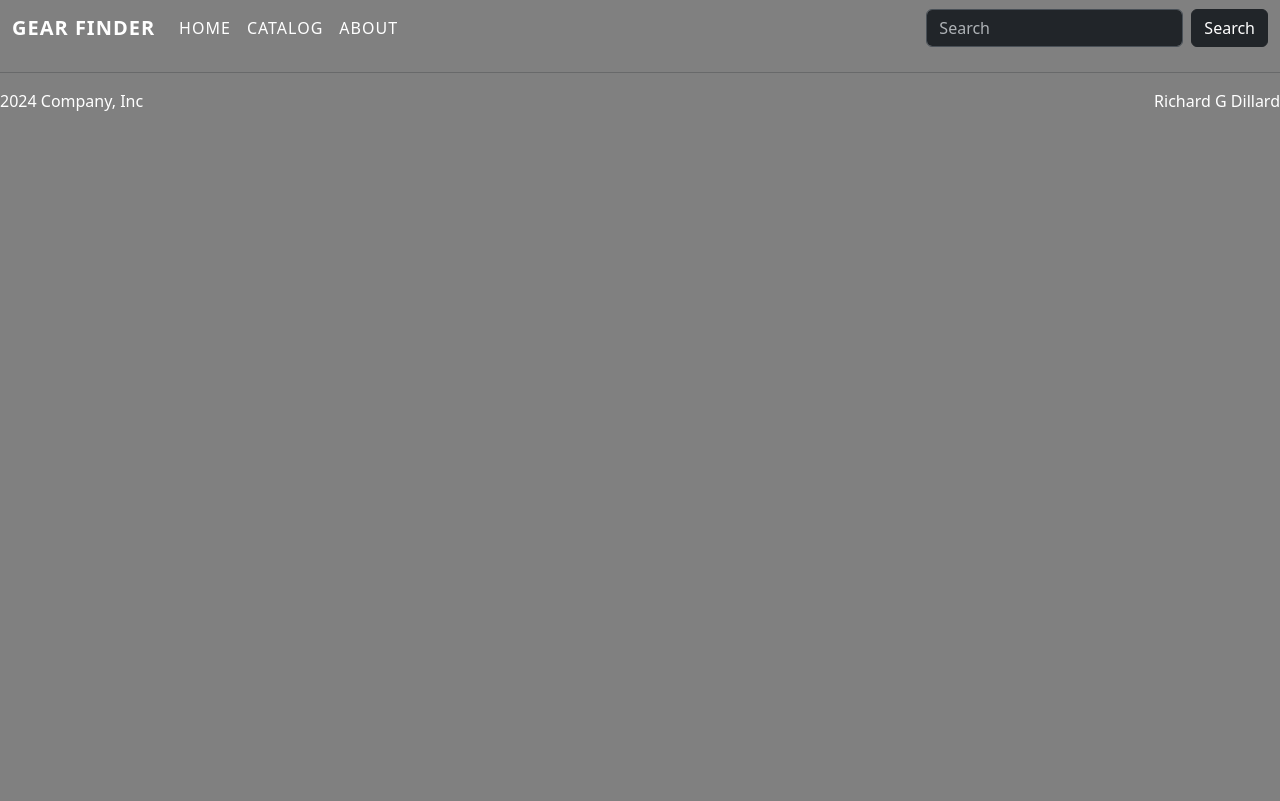
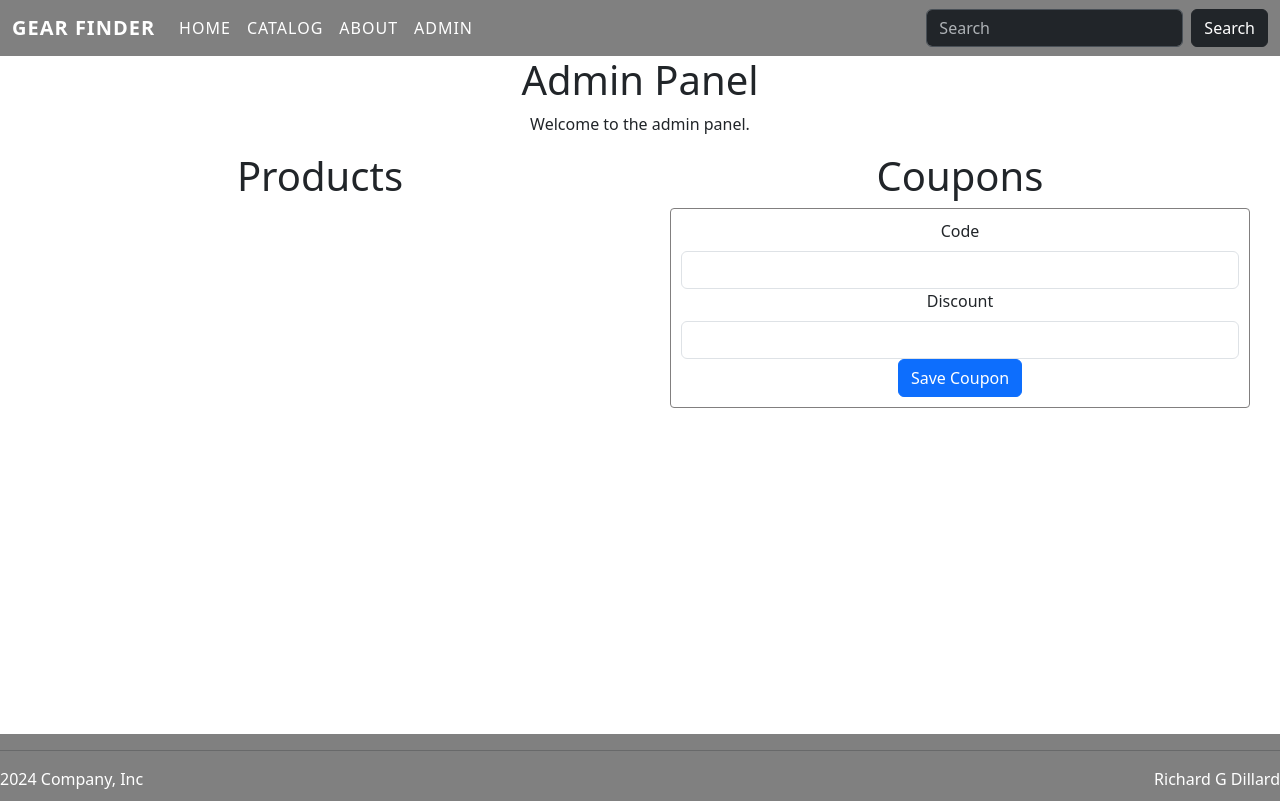
Before and after one commit to RichDillard24/OnlineStore48, a React (Create React App) app in the folder app/: page /admin in a window 1280 px wide. Built offline with nearby package versions, Linux system fonts and the light colour scheme.

Commit message:
session2

```diff
--- a/app/package.json
+++ b/app/package.json
@@ -3,6 +3,7 @@
   "version": "0.1.0",
   "private": true,
   "dependencies": {
+    "@fortawesome/fontawesome-free": "^6.5.2",
     "@testing-library/jest-dom": "^5.17.0",
     "@testing-library/react": "^13.4.0",
     "@testing-library/user-event": "^13.5.0",
--- a/app/src/App.js
+++ b/app/src/App.js
@@ -4,11 +4,13 @@ import Footer from './components/footer';
 import Catalog from './pages/catalog';
 import About from './pages/about';
 import Home from './pages/home';
+import Admin from './pages/admin';
 
 import {BrowserRouter, Routes, Route} from 'react-router-dom'
 
+import "@fortawesome/fontawesome-free/css/all.min.css";
 import "bootstrap/dist/css/bootstrap.min.css";
-import "bootstrap/dist/js/bootstrap.min.js"
+import "bootstrap/dist/js/bootstrap.min.js";
 import './App.css';
 
 function App() {
@@ -21,6 +23,7 @@ function App() {
           <Route path="/" element={<Home></Home>} />
           <Route path="/catalog" element={<Catalog></Catalog>} />
           <Route path="/about" element={<About></About>} />
+          <Route path="/admin" element={<Admin></Admin>} />
         </Routes>
 
         <Footer></Footer>
--- a/app/src/components/navbar.jsx
+++ b/app/src/components/navbar.jsx
@@ -37,6 +37,11 @@ function Navbar(){
                 About
               </Link>
             </li>
+            <li className="nav-item">
+              <Link className="nav-link active" aria-current="page" to="/admin">
+                Admin
+              </Link>
+            </li>
           </ul>
           <form className="d-flex" role="search">
             <input className="form-control me-2" type="search" placeholder="Search" aria-label="Search" />
--- a/app/src/components/product.jsx
+++ b/app/src/components/product.jsx
@@ -1,11 +1,22 @@
+import { useState } from 'react';
 import "./styles/product.css";
 import QuantityPicker from "./quantityPicker";
 
 function Product(props){
+    const [quantity, setQuantity] = useState(1)
 
     function add(){
         console.log("adding" +props.info);
     }
+    function  handleQuantityChange(val){
+
+        setQuantity(val);
+    }
+    function getTotal(){
+        let total = props.info.price * quantity;
+        return total.toFixed(2);
+    }
+
     return(
         <div className="product">
 
@@ -13,11 +24,12 @@ function Product(props){
 
             <h5>{props.info.title}</h5>
 
-            <label>Total: ${props.info.price.toFixed(2)}</label>
+            <label className="total">Total: ${getTotal()}</label>
             <label>${props.info.price.toFixed(2)}</label>
             <div className="control">
-                <QuantityPicker />
-                <button className="btn btn-primary btn-sm" onClick={add} >Add</button>
+                <QuantityPicker onChange={handleQuantityChange}/>
+                <button className="btn btn-primary btn-sm" onClick={add} ><i class="fa-solid fa-cart-arrow-down"></i></button>
+
             </div>
      </div>
     )
--- a/app/src/components/quantityPicker.jsx
+++ b/app/src/components/quantityPicker.jsx
@@ -1,19 +1,20 @@
 import {useState} from 'react';
 import"./styles/quantityPicker.css";
 
-function QuantityPicker(){
+function QuantityPicker(props){
     const [quantity, setQuantity] = useState(1)
+
     function decrease(){
        let val = quantity - 1;
         if(val < 0) val = 0;
         setQuantity(val);
-
+        props.onChange(val);
     }
 
     function increase(){
         let val = quantity + 1;
         setQuantity(val);
-
+        props.onChange(val);
     }
     return(
         <div className="qt-Picker">
--- /dev/null
+++ b/app/src/pages/admin.jsx
@@ -0,0 +1,60 @@
+import { useState } from 'react';
+import './styles/admin.css';
+
+
+
+function Admin(){
+
+    const [coupon, setCoupon] = useState({
+        code: '',
+        discount: '',
+    });
+
+    function handleCoupon(){
+        const text = e.target.value;
+        const name = e.target.name;
+
+        let copy = {...coupon};
+
+        copy[name] = text; // js spread operator
+
+        setCoupon(copy); // updating state with new copy
+    }
+
+    return(
+        <div className="admin page">
+            <h1>Admin Panel</h1>
+            <p>Welcome to the admin panel.</p>
+
+            <div className="parent">
+                <section className='sec-prods'>
+                    <h1>Products</h1>
+                </section>
+
+                <section className='sec-coupons'>
+                    <h1>Coupons</h1>
+
+                    <div className="form">
+
+                <div>
+                    <label className="form-label">Code</label>
+                    <input onBlur={handleCoupon} name="code" type="text" className="form-control" />
+                </div>
+                <div>
+                    <label className="form-label">Discount</label>
+                    <input onBlur={handleCoupon} name="discount" type="text" className="form-control" />
+                </div>
+                <button className='btn btn-primary'>Save Coupon</button>
+
+            </div>
+                </section>
+
+            </div>
+        </div>
+    );
+
+
+
+}
+
+export default Admin
--- a/app/src/pages/home.jsx
+++ b/app/src/pages/home.jsx
@@ -7,7 +7,7 @@ function Home(){
             <h1>Welcome to Gear Finder!</h1>
             <p>Discover our wide selection of instruments and accessories.</p>
 
-            <img classNmae="img-1" src='/img/guitarWall.jpg' alt=''/>
+            <img className="img-1" src='/img/guitarWall.jpg' alt=''/>
         </div>
     )
 
--- /dev/null
+++ b/app/src/pages/styles/admin.css
@@ -0,0 +1,20 @@
+.admin{
+    background-color: white;
+
+}
+.admin .parent{
+    display: flex;
+}
+.admin .sec-prods{
+    flex: 1
+}
+.admin .sec-coupons{
+    flex: 1;
+}
+.admin .form {
+    background-color: white;
+    border: 1px solid #817f7f;
+    border-radius: 4px;
+    margin: 5px 30px;
+    padding: 10px;
+  }
--- a/app/src/pages/styles/home.css
+++ b/app/src/pages/styles/home.css
@@ -11,5 +11,5 @@
 }
 .img-1{
     width: 100%;
-    height: 200px;
+    height: 850px;
 }
```
Also changed, not shown: 1 other file (tests, documents, lock files or other folders).
